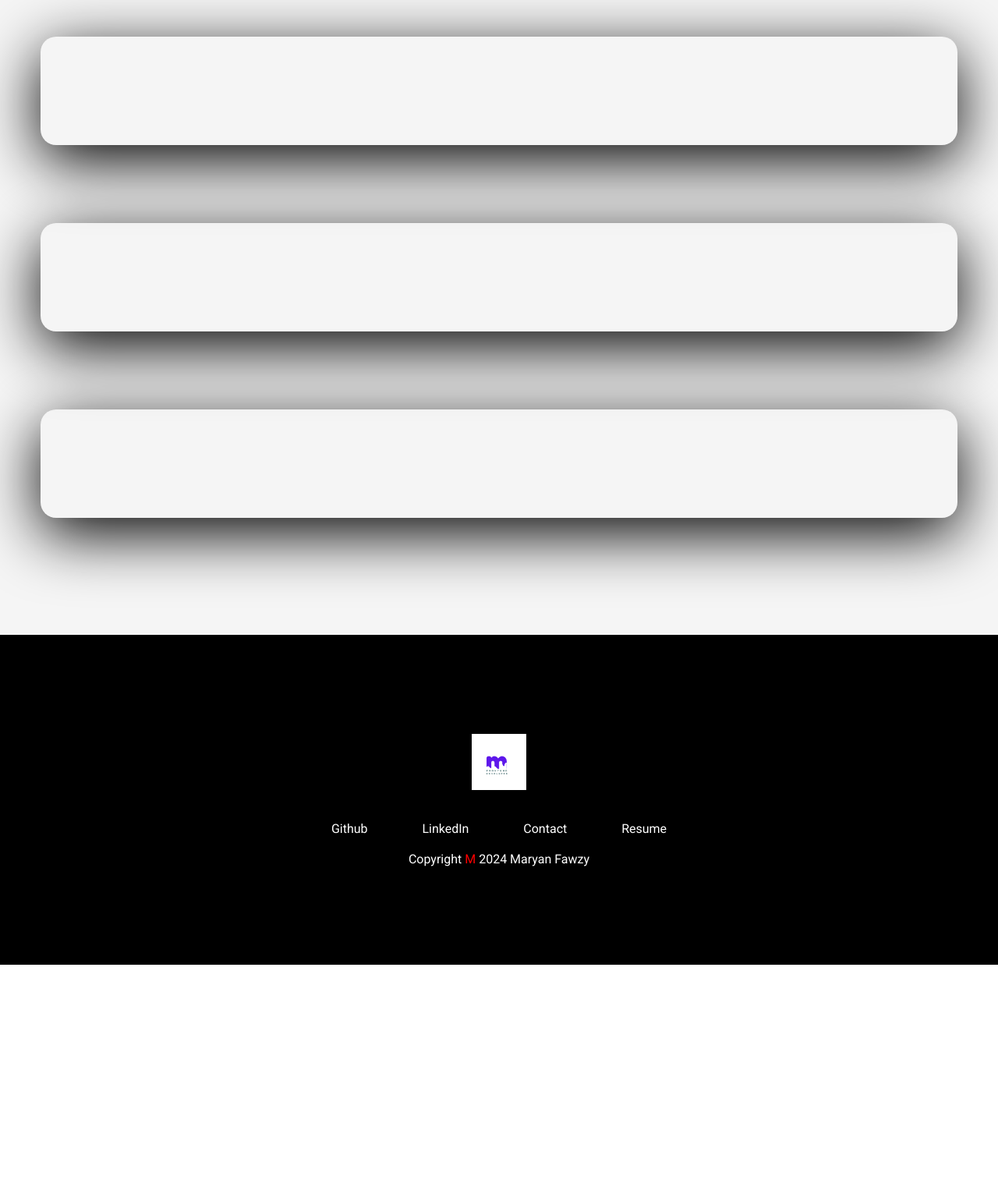
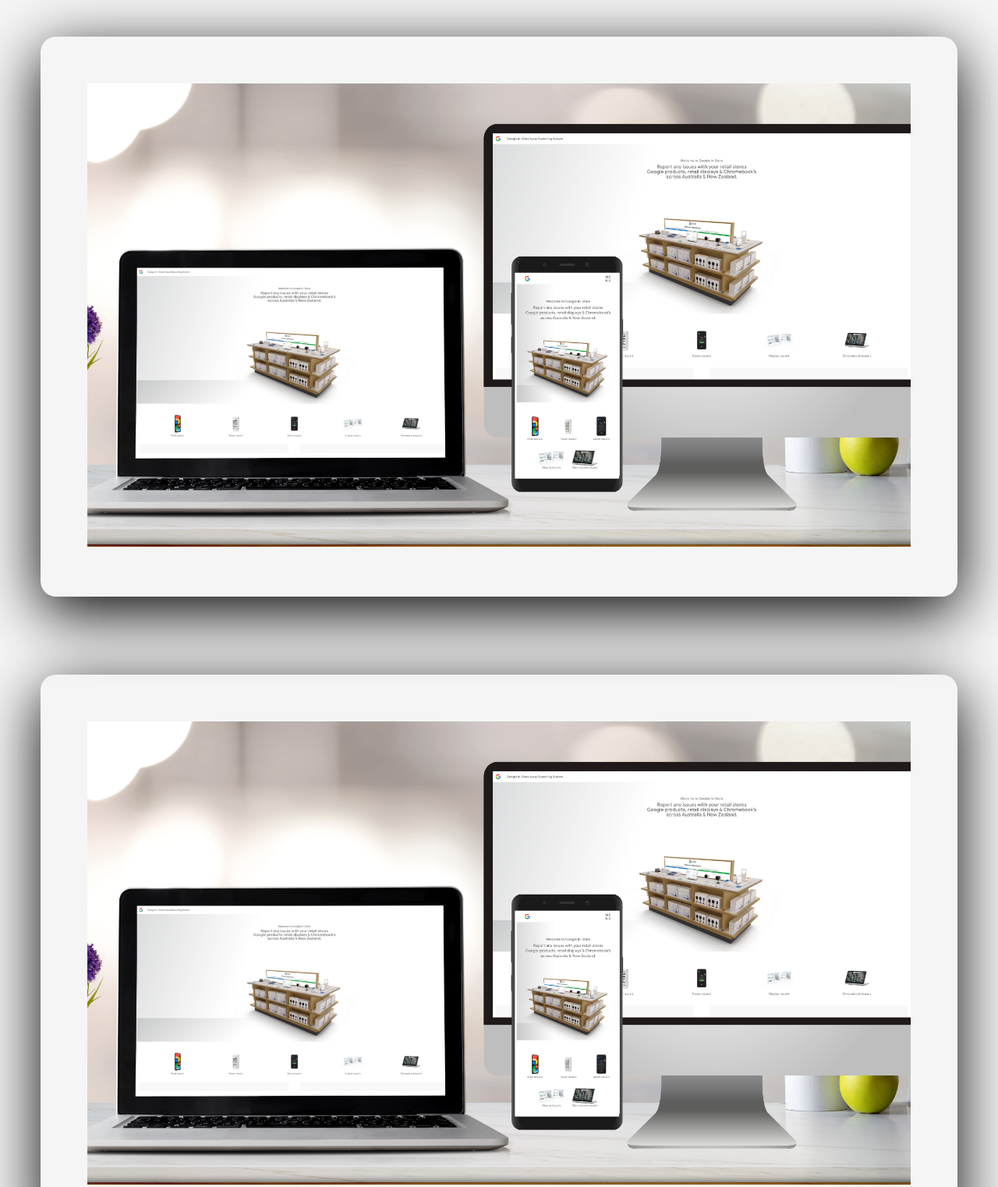
Before and after one commit to maryanfawzy/Maryan__E-protofelio, a plain HTML site: page index.html in a window 1280 px wide. Shown: the part 920-2442 px from the top of the page at 78% size. Before the commit the page ends 2157 px from the top, so only its background shows below. Drawn offline with nearby package versions, Linux system fonts and the light colour scheme.

Commit message:
html update

```diff
--- a/index.html
+++ b/index.html
@@ -197,7 +197,7 @@
                 <ul class="project__list">
                     <li class="project">
                         <div class="project__wrapper">
-                            <img  class="project__img" src="http://127.0.0.1:5501/Tutorial%20Exclusive%20Eportfolio/assets/google%20mockup.png" alt="">
+                            <img  class="project__img" src="./assets/google mockup.png" alt="">
                             <div class="project__wrapper--bg"></div>
                             <div class="project__desreption">
                                     <h1 class="project__desreption--title">Car sales</h1>
@@ -223,7 +223,7 @@
                     </li>
                     <li class="project">
                         <div class="project__wrapper">
-                            <img  class="project__img" src="http://127.0.0.1:5501/Tutorial%20Exclusive%20Eportfolio/assets/google%20mockup.png" alt="">
+                            <img  class="project__img" src="./assets/google mockup.png" alt="">
                             <div class="project__wrapper--bg"></div>
                             <div class="project__desreption">
                                     <h1 class="project__desreption--title">Car sales</h1>
@@ -247,7 +247,7 @@
                     </li>
                     <li class="project">
                         <div class="project__wrapper">
-                            <img  class="project__img" src="http://127.0.0.1:5501/Tutorial%20Exclusive%20Eportfolio/assets/google%20mockup.png" alt="">
+                            <img  class="project__img" src="./assets/google mockup.png" alt="">
                             <div class="project__wrapper--bg"></div>
                             <div class="project__desreption">
                                     <h1 class="project__desreption--title">Car sales</h1>
```
Also changed, not shown: assets/google mockup.png (added).
